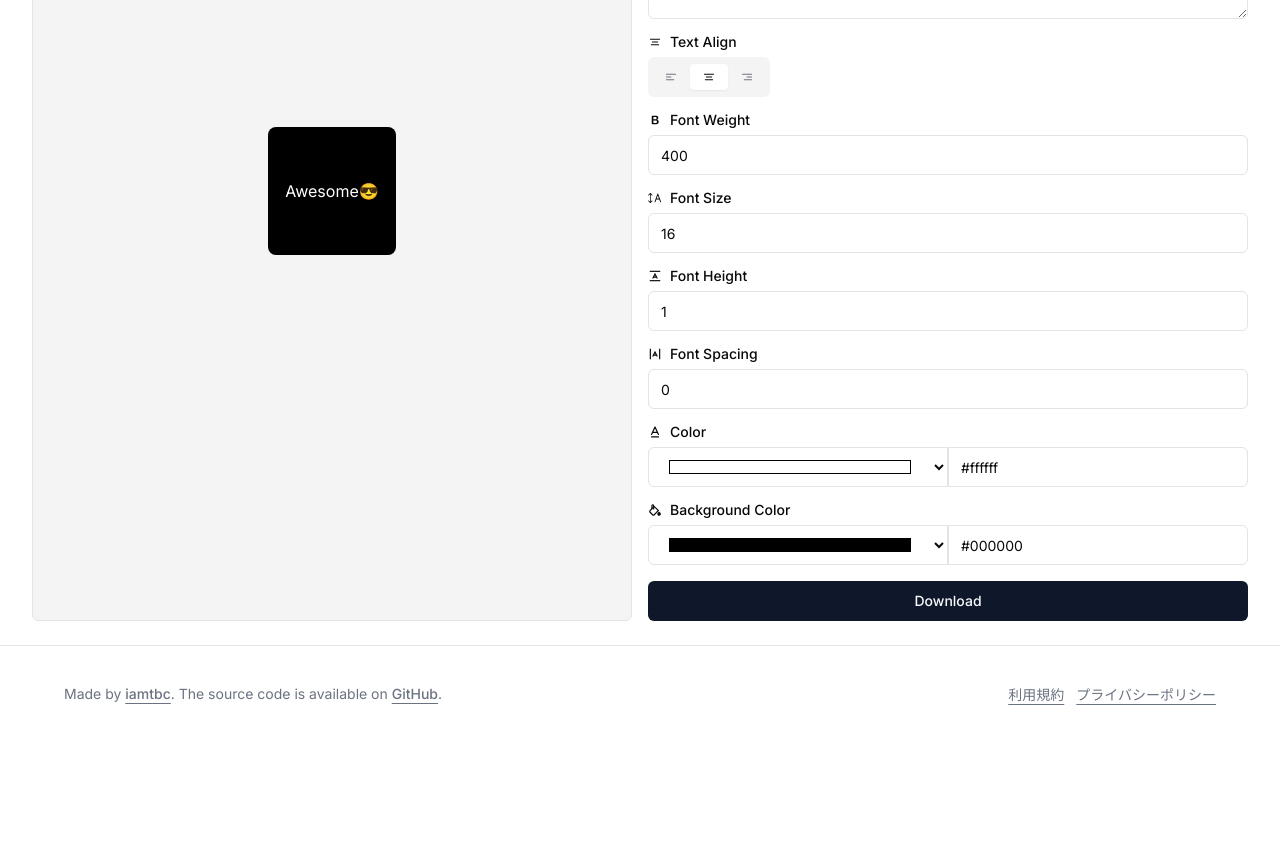
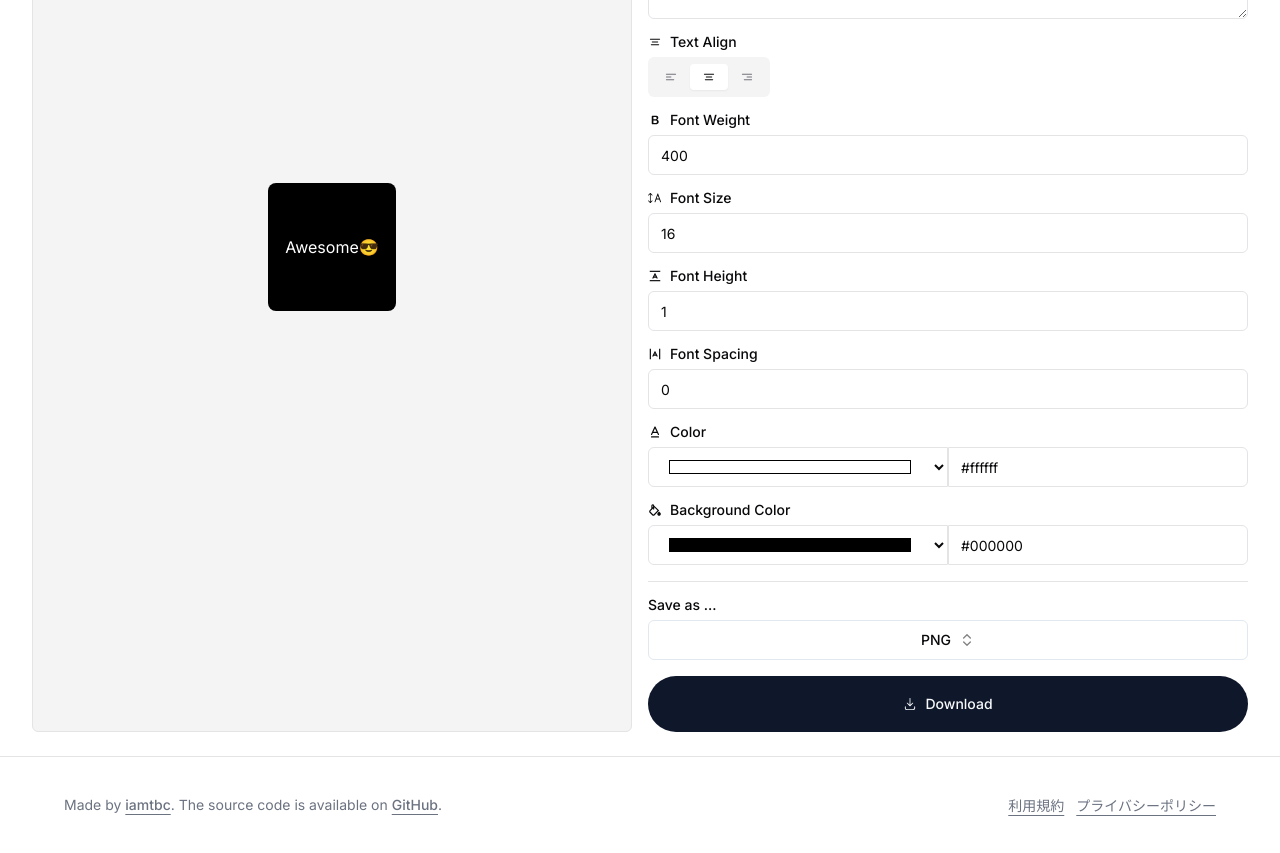
Before and after one commit to iamtbc/sticker-maker, a Next.js app: page /editor in a window 1280 px wide. Shown: the part 340-1193 px from the top of the page. Before the commit the page ends 1082 px from the top, so only its background shows below. Built offline with nearby package versions, Linux system fonts and the light colour scheme.

Commit message:
feat: add file format options

```diff
--- a/src/app/editor/page.tsx
+++ b/src/app/editor/page.tsx
@@ -1,10 +1,11 @@
 "use client";
+
 import { zodResolver } from "@hookform/resolvers/zod";
 import { useForm } from "react-hook-form";
 
 import { z } from "zod";
 
-import { toPng } from "html-to-image";
+import { toJpeg, toPng, toSvg } from "html-to-image";
 
 import { Input } from "@/components/ui/input";
 import { Tabs, TabsList, TabsTrigger } from "@/components/ui/tabs";
@@ -20,6 +21,15 @@ import {
   FormMessage,
 } from "@/components/ui/form";
 
+import { Command, CommandGroup, CommandItem } from "@/components/ui/command";
+import {
+  Popover,
+  PopoverContent,
+  PopoverTrigger,
+} from "@/components/ui/popover";
+import { Separator } from "@/components/ui/separator";
+import { cn } from "@/lib/utils";
+import { Check, ChevronsUpDown } from "lucide-react";
 import {
   CgColorBucket,
   CgFontHeight,
@@ -34,6 +44,7 @@ import {
   RxAlignRight,
   RxAlignTop,
   RxCornerTopLeft,
+  RxDownload,
   RxFontBold,
   RxFontSize,
   RxHeight,
@@ -58,7 +69,14 @@ const formSchema = z.object({
   color: z.string(),
   backgroundColor: z.string(),
   borderRadius: z.preprocess((v) => Number(v), z.number()),
+  format: z.string(),
 });
+
+const formats = [
+  { label: "PNG", value: "png" },
+  { label: "JPEG", value: "jpeg" },
+  { label: "SVG", value: "svg" },
+];
 
 export default function Editor() {
   const form = useForm<z.infer<typeof formSchema>>({
@@ -77,6 +95,7 @@ export default function Editor() {
       color: "#ffffff",
       backgroundColor: "#000000",
       borderRadius: 8,
+      format: "png",
     },
   });
 
@@ -85,10 +104,18 @@ export default function Editor() {
       const node = document.getElementById("sticker");
       if (!node) return;
 
-      const dataUrl = await toPng(node);
+      const format = form.getValues("format");
+      const fn = {
+        png: toPng,
+        jpeg: toJpeg,
+        svg: toSvg,
+      }[format as "png" | "jpeg" | "svg"];
+      if (!fn) return;
+
+      const dataUrl = await fn(node);
       const link = document.createElement("a");
       link.href = dataUrl;
-      link.download = "sticker.png";
+      link.download = `sticker.${format}`;
       link.click();
     } catch (error) {
       console.error(error);
@@ -103,7 +130,6 @@ export default function Editor() {
           <div className="rounded-md border bg-muted flex justify-center items-center">
             <div
               id="sticker"
-              className="absolute"
               style={{
                 display: "flex",
                 alignItems: form.watch("alignItems"),
@@ -472,9 +498,70 @@ export default function Editor() {
                   )}
                 />
 
-                <Button type="submit" className="w-full">
-                  Download
-                </Button>
+                <Separator className="" />
+
+                {/* format */}
+                <FormField
+                  control={form.control}
+                  name="format"
+                  render={({ field }) => (
+                    <FormItem>
+                      <FormLabel className="flex gap-2">Save as ...</FormLabel>
+
+                      <Popover>
+                        <PopoverTrigger asChild>
+                          <FormControl>
+                            <Button
+                              type="button"
+                              variant="outline"
+                              role="combobox"
+                              className="w-full"
+                            >
+                              {field.value
+                                ? formats.find(
+                                    (format) => format.value === field.value,
+                                  )?.label
+                                : "Select format"}
+
+                              <ChevronsUpDown className="ml-2 h-4 w-4 shrink-0 opacity-50" />
+                            </Button>
+                          </FormControl>
+                        </PopoverTrigger>
+                        <PopoverContent className="p-0">
+                          <Command>
+                            <CommandGroup>
+                              {formats.map((format) => (
+                                <CommandItem
+                                  value={format.label}
+                                  key={format.value}
+                                  onSelect={() => {
+                                    form.setValue("format", format.value);
+                                  }}
+                                >
+                                  <Check
+                                    className={cn(
+                                      "mr-2 h-4 w-4",
+                                      format.value === field.value
+                                        ? "opacity-100"
+                                        : "opacity-0",
+                                    )}
+                                  />
+                                  {format.label}
+                                </CommandItem>
+                              ))}
+                            </CommandGroup>
+                          </Command>
+                        </PopoverContent>
+                      </Popover>
+                    </FormItem>
+                  )}
+                />
+                <div className="flex justify-center">
+                  <Button type="submit" className="rounded-full w-full h-14">
+                    <RxDownload className="mr-2" />
+                    Download
+                  </Button>
+                </div>
               </form>
             </Form>
           </div>
```
